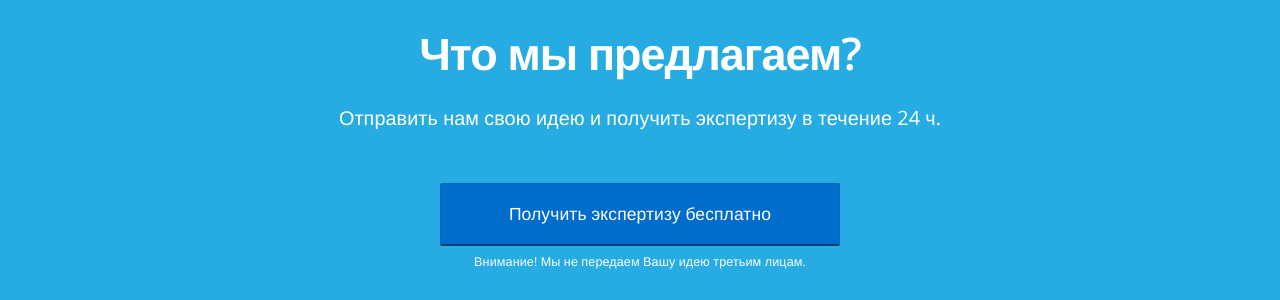
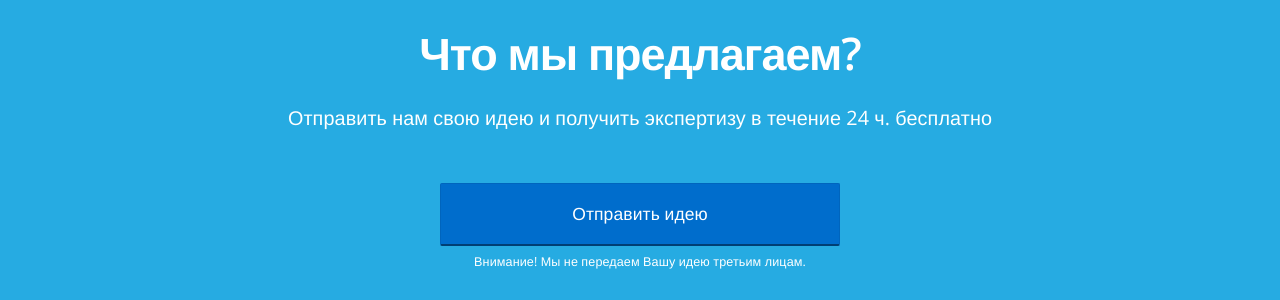
Before and after one commit to RakhimyanTim/enblabs.github.io, a Jekyll site: the page built from pages/solutions.md, in a window 1280 px wide. Shown: the part 135-435 px from the top of the page. Built offline with Jekyll 4.4.1, drawn with Linux system fonts in a browser that asks for light colours; nearby versions of some CDN libraries; grey boxes are pictures that could not be loaded.

Commit message:
Update solutions.md

```diff
--- a/pages/solutions.md
+++ b/pages/solutions.md
@@ -10,7 +10,7 @@
 			<p class="sub-text landing-page">{{ page.description }}</p>
 
 			<div class="cta-container" style="margin-top: 50px;">
-				<a href="https://goo.gl/forms/XSokvk5lUzY4Vpbl2" class="btn btn-block btn-centered btn-large btn-primary sign-up" style="display: inherit;">Получить экспертизу бесплатно</a>
+				<a href="https://goo.gl/forms/XSokvk5lUzY4Vpbl2" class="btn btn-block btn-centered btn-large btn-primary sign-up" style="display: inherit;">Отправить идею</a>
 				<span class="btn-sub-text" style="color:#fff">Внимание! Мы не передаем Вашу идею третьим лицам.</span>
 			</div>
 			<div style="margin-top: 30px;">
```
Also changed, not shown: other parts of pages/solutions.md (+1 -1 lines).
